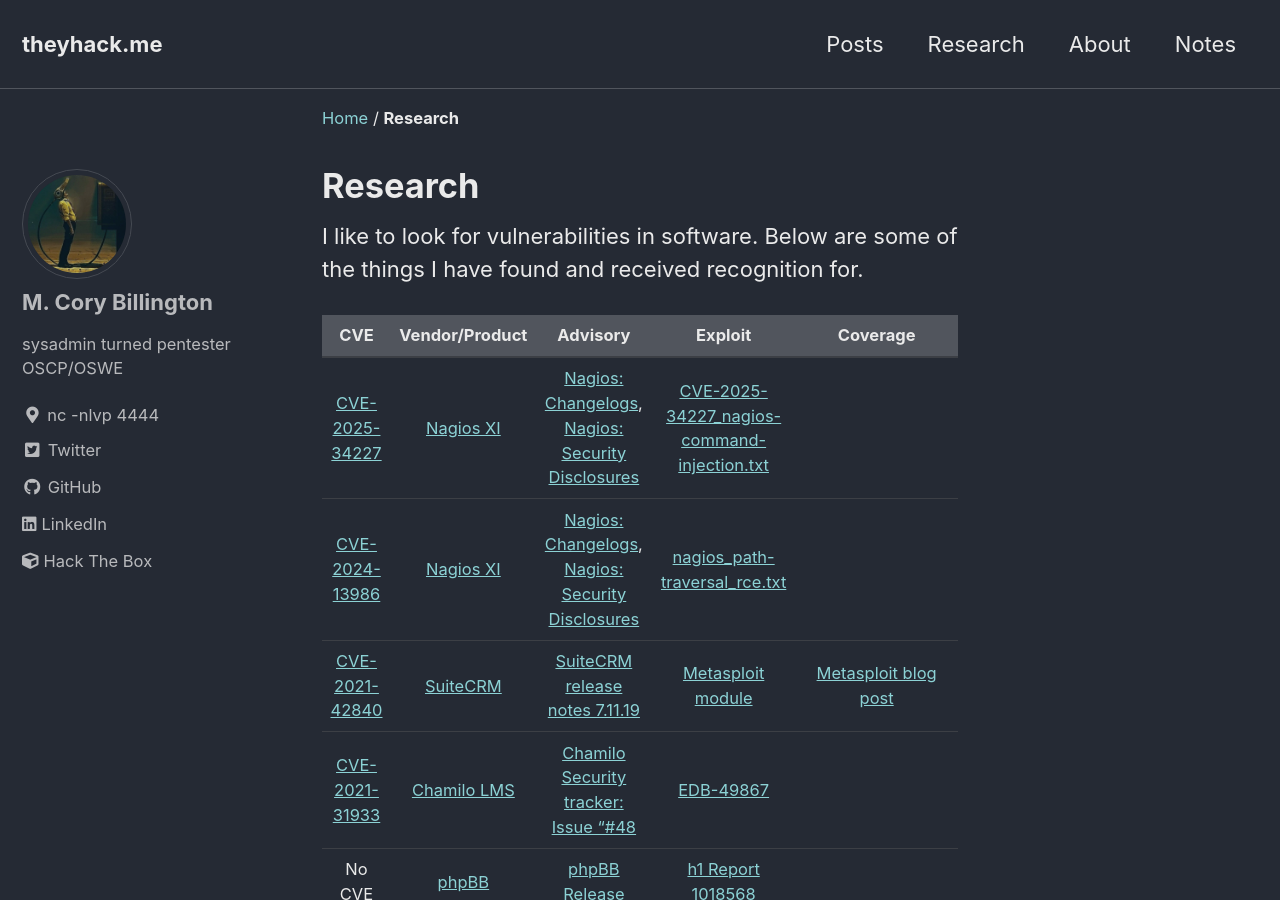
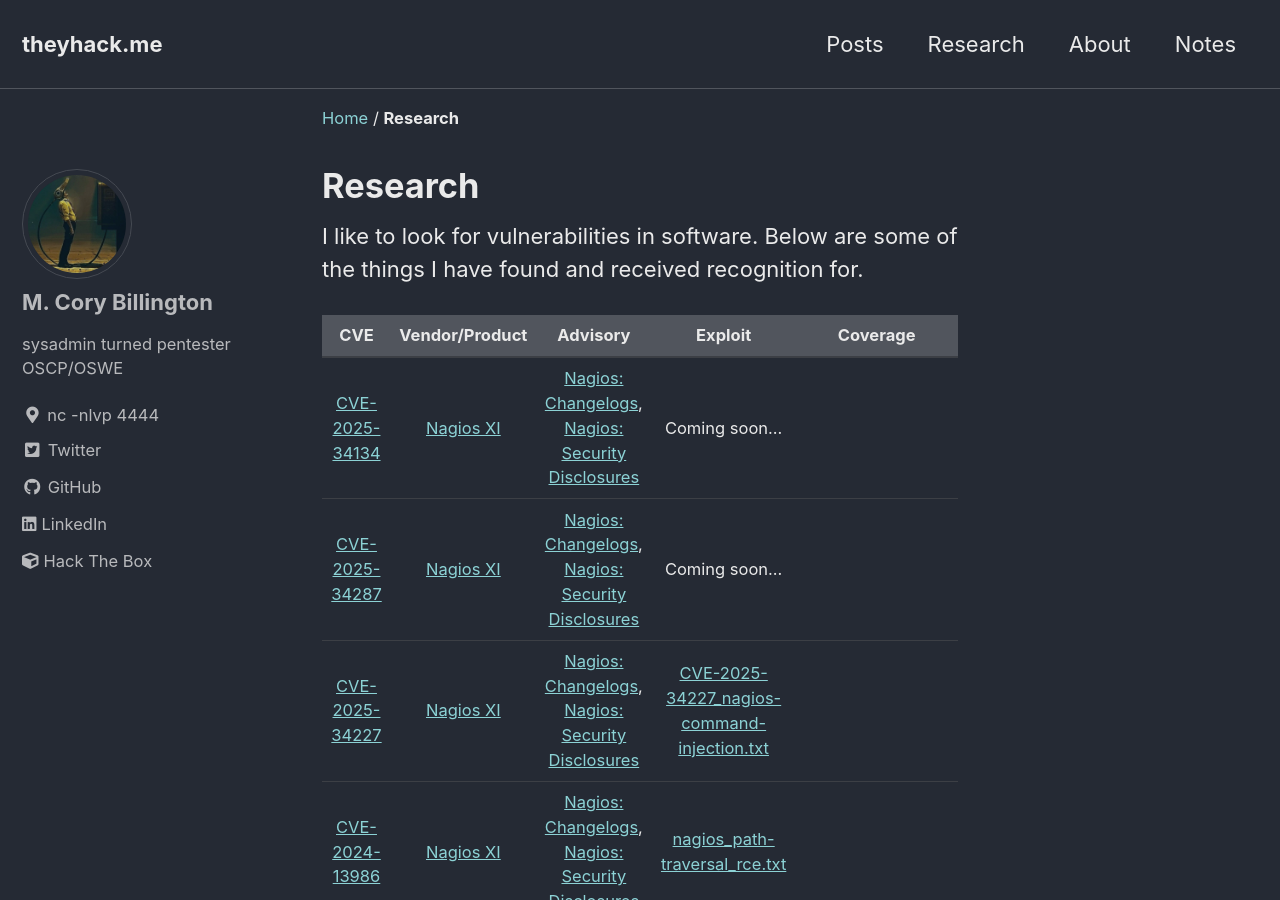
Before and after one commit to mcorybillington/mcorybillington.github.io, a Jekyll site: the page built from _pages/research.md, in a window 1280 px wide and 900 px high. Built offline with Jekyll 4.4.1, drawn with Linux system fonts in a browser that asks for light colours; cached includes are drawn as plain includes.

Commit message:
Add new CVEs for Nagios XI
CVE-2025-34287 and CVE-2025-34134

```diff
--- a/_pages/research.md
+++ b/_pages/research.md
@@ -9,6 +9,8 @@
 
 |  CVE  | Vendor/Product | Advisory  |  Exploit  |  Coverage  |
 | :---: | :-------: | :---------------: | :-------: | :--------: |
+|[CVE-2025-34134](https://www.vulncheck.com/advisories/nagios-xi-rce-via-business-process-intelligence-bpi) | [Nagios XI](https://www.nagios.com/products/nagios-xi/) | [Nagios: Changelogs](https://www.nagios.com/changelog/), [Nagios: Security Disclosures](https://www.nagios.com/products/security/) | Coming soon...
+|[CVE-2025-34287](https://www.vulncheck.com/advisories/nagios-xi-privilege-escalation-via-improperly-owned-script) | [Nagios XI](https://www.nagios.com/products/nagios-xi/) | [Nagios: Changelogs](https://www.nagios.com/changelog/), [Nagios: Security Disclosures](https://www.nagios.com/products/security/) | Coming soon...
 |[CVE-2025-34227](https://www.cve.org/cverecord?id=CVE-2025-34227) | [Nagios XI](https://www.nagios.com/products/nagios-xi/) | [Nagios: Changelogs](https://www.nagios.com/changelog/), [Nagios: Security Disclosures](https://www.nagios.com/products/security/) | [CVE-2025-34227_nagios-command-injection.txt](/exploits/CVE-2025-34227_nagios-command-injection.txt)
 |[CVE-2024-13986](https://nvd.nist.gov/vuln/detail/CVE-2024-13986)|[Nagios XI](https://www.nagios.com/products/nagios-xi/)|[Nagios: Changelogs](https://www.nagios.com/changelog/), [Nagios: Security Disclosures](https://www.nagios.com/products/security/)|[nagios_path-traversal_rce.txt](/exploits/nagios_path-traversal_rce.txt)
 | [CVE-2021-42840](https://cve.mitre.org/cgi-bin/cvename.cgi?name=CVE-2021-42840) | [SuiteCRM](https://suitecrm.com/) | [SuiteCRM release notes 7.11.19](https://suitecrm.com/time-to-upgrade-suitecrm-7-11-19-7-10-30-lts-released/) | [Metasploit module](https://github.com/rapid7/metasploit-framework/blob/master/modules/exploits/linux/http/suitecrm_log_file_rce.rb) | [Metasploit blog post](https://www.rapid7.com/blog/post/2021/06/04/metasploit-wrap-up-115/)
```
